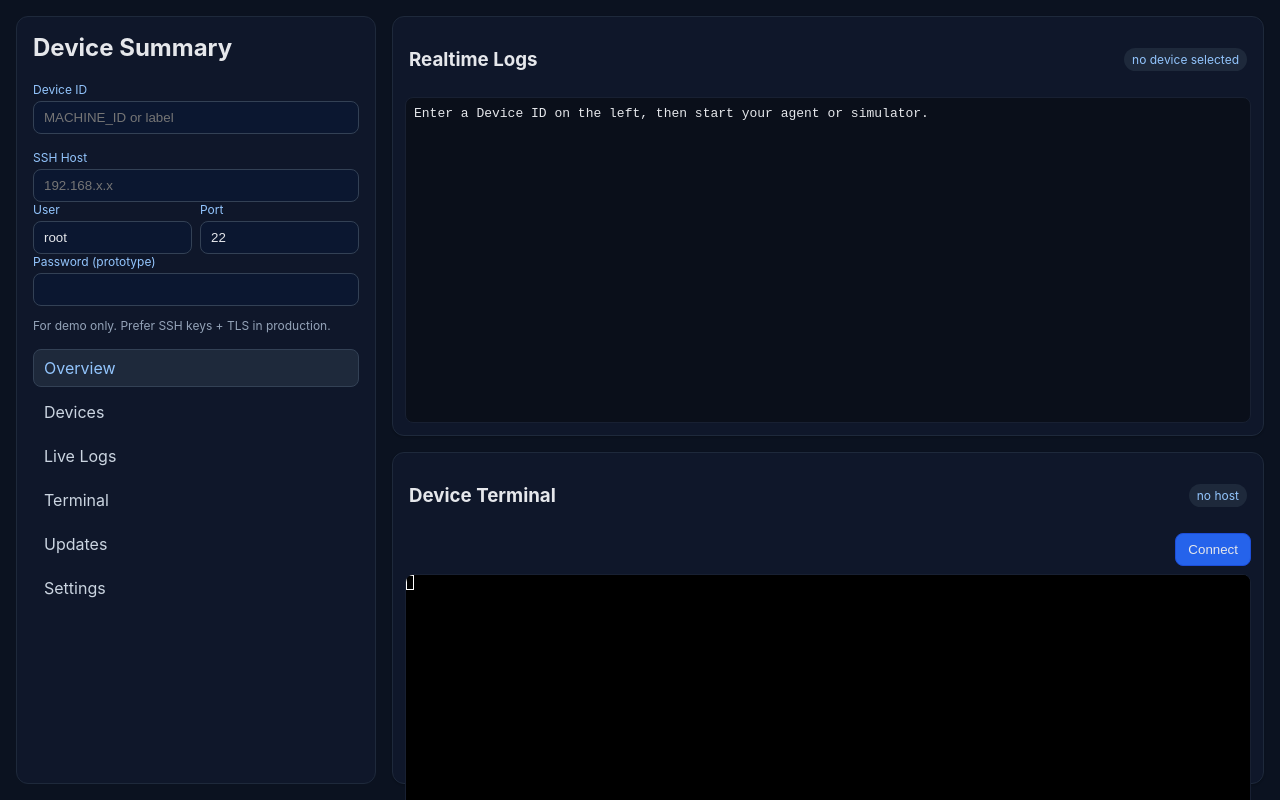
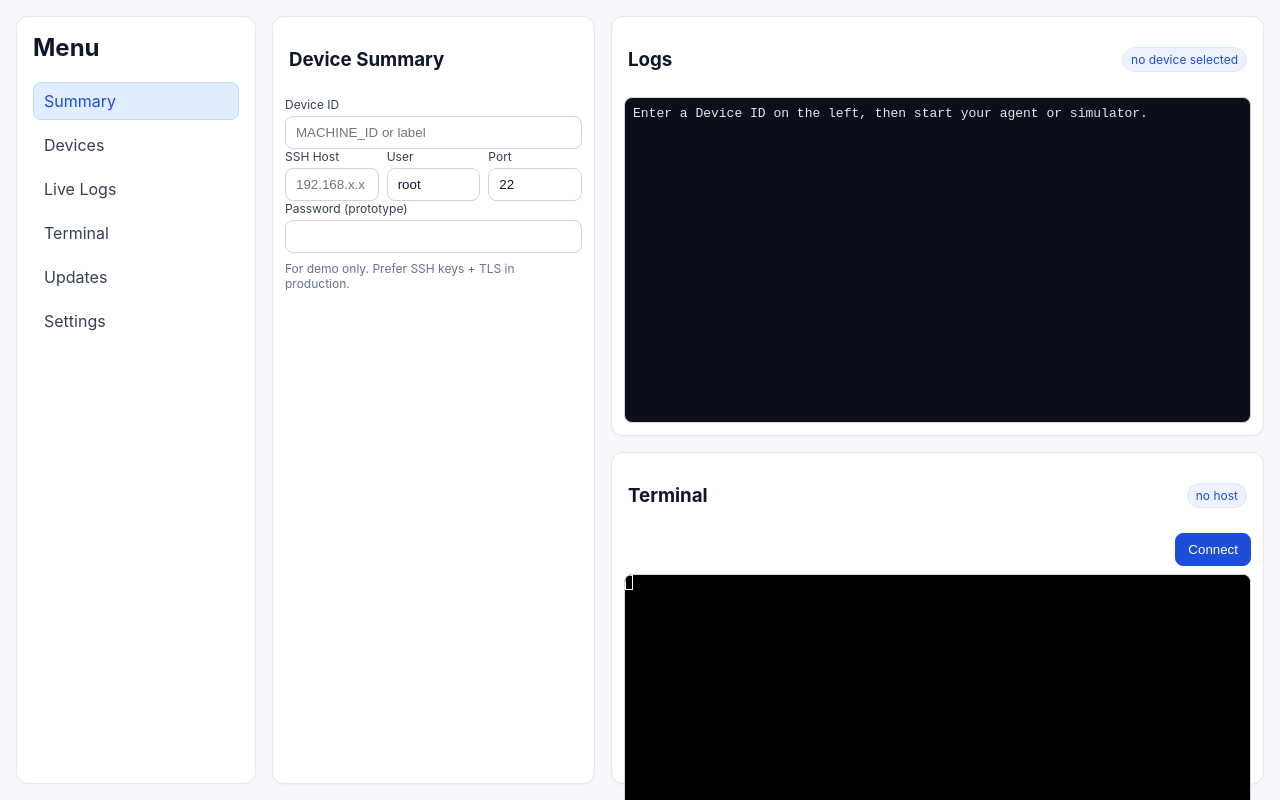
Before and after one commit to prashantdivate/device-fleet-management, a React (Vite) app in the folder client/: page /summary in a window 1280 px wide. Before the commit this address led to /overview. Built offline with nearby package versions, Linux system fonts and the light colour scheme.

Commit message:
Did GUI cleanup for light colors

```diff
--- a/client/src/App.jsx
+++ b/client/src/App.jsx
@@ -1,8 +1,8 @@
 import React from "react";
 import { Routes, Route, NavLink, Navigate } from "react-router-dom";
-import { SessionProvider, useSession } from "./ctx/SessionContext.jsx";
+import { SessionProvider } from "./ctx/SessionContext.jsx";
 
-import Overview from "./pages/Overview.jsx";
+import Summary from "./pages/Summary.jsx";      // <— renamed
 import Devices from "./pages/Devices.jsx";
 import Logs from "./pages/Logs.jsx";
 import Terminal from "./pages/Terminal.jsx";
@@ -10,52 +10,11 @@ import Updates from "./pages/Updates.jsx";
 import Settings from "./pages/Settings.jsx";
 
 function Sidebar() {
-  const { deviceId, setDeviceId, ssh, setSsh } = useSession();
   return (
     <>
-      <h2 className="title">Device Summary</h2>
-
-      <div className="section">
-        <label>Device ID</label>
-        <input
-          value={deviceId}
-          onChange={(e) => setDeviceId(e.target.value)}
-          placeholder="MACHINE_ID or label"
-        />
-      </div>
-
-      <div className="section">
-        <label>SSH Host</label>
-        <input
-          value={ssh.host}
-          onChange={(e) => setSsh({ ...ssh, host: e.target.value })}
-          placeholder="192.168.x.x"
-        />
-        <div className="row">
-          <div className="col">
-            <label>User</label>
-            <input value={ssh.user} onChange={(e) => setSsh({ ...ssh, user: e.target.value })} />
-          </div>
-          <div className="col">
-            <label>Port</label>
-            <input
-              type="number"
-              value={ssh.port}
-              onChange={(e) => setSsh({ ...ssh, port: parseInt(e.target.value || "22", 10) })}
-            />
-          </div>
-        </div>
-        <label>Password (prototype)</label>
-        <input
-          type="password"
-          value={ssh.password || ""}
-          onChange={(e) => setSsh({ ...ssh, password: e.target.value })}
-        />
-        <p className="hint">For demo only. Prefer SSH keys + TLS in production.</p>
-      </div>
-
+      <h2 className="title">Menu</h2>
       <nav className="nav">
-        <NavLink to="/overview" className={({isActive}) => "navlink" + (isActive ? " active" : "")}>Overview</NavLink>
+        <NavLink to="/summary"  className={({isActive}) => "navlink" + (isActive ? " active" : "")}>Summary</NavLink>
         <NavLink to="/devices"  className={({isActive}) => "navlink" + (isActive ? " active" : "")}>Devices</NavLink>
         <NavLink to="/logs"     className={({isActive}) => "navlink" + (isActive ? " active" : "")}>Live Logs</NavLink>
         <NavLink to="/terminal" className={({isActive}) => "navlink" + (isActive ? " active" : "")}>Terminal</NavLink>
@@ -74,14 +33,14 @@ function Layout() {
       </aside>
       <main className="right">
         <Routes>
-          <Route index element={<Navigate to="/overview" replace />} />
-          <Route path="/overview" element={<Overview />} />
+          <Route index element={<Navigate to="/summary" replace />} />
+          <Route path="/summary" element={<Summary />} />
           <Route path="/devices" element={<Devices />} />
           <Route path="/logs" element={<Logs />} />
           <Route path="/terminal" element={<Terminal />} />
           <Route path="/updates" element={<Updates />} />
           <Route path="/settings" element={<Settings />} />
-          <Route path="*" element={<Navigate to="/overview" replace />} />
+          <Route path="*" element={<Navigate to="/summary" replace />} />
         </Routes>
       </main>
     </div>
--- a/client/src/pages/Devices.jsx
+++ b/client/src/pages/Devices.jsx
@@ -1,16 +1,66 @@
-import React from "react";
+import React, { useEffect, useState } from "react";
+import { useSession } from "../ctx/SessionContext.jsx";
+
+function StatusPill({ status }) {
+  const ok = status === "online";
+  return (
+    <span className={"pill " + (ok ? "pill-ok" : "pill-off")}>
+      {ok ? "Online" : "Offline"}
+    </span>
+  );
+}
 
 export default function Devices() {
+  const { setDeviceId } = useSession();
+  const [rows, setRows] = useState([]);
+  const [loading, setLoading] = useState(true);
+
+  useEffect(() => {
+    fetch("/api/devices").then(r => r.json()).then(d => {
+      setRows(d.devices || []);
+    }).finally(() => setLoading(false));
+  }, []);
+
   return (
     <section className="card fill">
-      <div className="card-header"><h3>Devices</h3></div>
-      <div style={{padding:12}}>
-        <p>Coming soon: list devices detected from incoming logs (server/logs/*).</p>
-        <ul className="summary">
-          <li>Search & filters (site, status, version)</li>
-          <li>Click a device → open its logs/terminal</li>
-          <li>Bulk actions (restart service, set log level)</li>
-        </ul>
+      <div className="card-header">
+        <h3>Devices</h3>
+      </div>
+      <div className="table-wrap">
+        <table className="table">
+          <thead>
+            <tr>
+              <th>Status</th>
+              <th>Name / ID</th>
+              <th>Last Seen</th>
+              <th>OS Version</th>
+              <th>Supervisor</th>
+              <th>IP Address</th>
+              <th>Current Release</th>
+              <th>Target Release</th>
+            </tr>
+          </thead>
+          <tbody>
+            {loading && (
+              <tr><td colSpan="8" style={{textAlign:"center"}}>Loading…</td></tr>
+            )}
+            {!loading && rows.length === 0 && (
+              <tr><td colSpan="8" style={{textAlign:"center"}}>No devices yet.</td></tr>
+            )}
+            {rows.map((d) => (
+              <tr key={d.id} onClick={() => setDeviceId(d.id)} style={{cursor:"pointer"}}>
+                <td><StatusPill status={d.status} /></td>
+                <td>{d.id}</td>
+                <td>{d.last_seen ? new Date(d.last_seen).toLocaleString() : "—"}</td>
+                <td>{d.os_version ?? "—"}</td>
+                <td>{d.supervisor_version ?? "—"}</td>
+                <td>{d.ip_address ?? "—"}</td>
+                <td>{d.current_release ?? "—"}</td>
+                <td>{d.target_release ?? "—"}</td>
+              </tr>
+            ))}
+          </tbody>
+        </table>
       </div>
     </section>
   );
--- /dev/null
+++ b/client/src/pages/Summary.jsx
@@ -0,0 +1,68 @@
+import React from "react";
+import { useSession } from "../ctx/SessionContext.jsx";
+import LiveLogs from "../modules/LiveLogs.jsx";
+import SshTerminal from "../modules/SshTerminal.jsx";
+
+/* Layout: left = Device Summary card (like balena),
+   right top = Logs (fixed height), right bottom = Terminal. */
+export default function Summary() {
+  const { deviceId, setDeviceId, ssh, setSsh } = useSession();
+
+  return (
+    <div className="summary-grid">
+      <section className="card summary-card">
+        <div className="card-header">
+          <h3>Device Summary</h3>
+        </div>
+
+        <div className="summary-form">
+          <div className="row">
+            <div className="col">
+              <label>Device ID</label>
+              <input value={deviceId} onChange={(e)=>setDeviceId(e.target.value)} placeholder="MACHINE_ID or label" />
+            </div>
+          </div>
+
+          <div className="row">
+            <div className="col">
+              <label>SSH Host</label>
+              <input value={ssh.host||""} onChange={(e)=>setSsh({...ssh, host:e.target.value})} placeholder="192.168.x.x" />
+            </div>
+            <div className="col">
+              <label>User</label>
+              <input value={ssh.user||"root"} onChange={(e)=>setSsh({...ssh, user:e.target.value})} />
+            </div>
+            <div className="col">
+              <label>Port</label>
+              <input type="number" value={ssh.port||22} onChange={(e)=>setSsh({...ssh, port:parseInt(e.target.value||"22",10)})} />
+            </div>
+          </div>
+
+          <div className="row">
+            <div className="col">
+              <label>Password (prototype)</label>
+              <input type="password" value={ssh.password||""} onChange={(e)=>setSsh({...ssh, password:e.target.value})} />
+              <p className="hint" style={{marginTop:8}}>For demo only. Prefer SSH keys + TLS in production.</p>
+            </div>
+          </div>
+        </div>
+      </section>
+
+      <section className="card logs-card">
+        <div className="card-header">
+          <h3>Logs</h3>
+          <div className="pill">{deviceId || "no device selected"}</div>
+        </div>
+        <LiveLogs deviceId={deviceId} />
+      </section>
+
+      <section className="card term-card">
+        <div className="card-header">
+          <h3>Terminal</h3>
+          <div className="pill">{ssh.host || "no host"}</div>
+        </div>
+        <SshTerminal {...ssh} />
+      </section>
+    </div>
+  );
+}
--- a/client/src/styles.css
+++ b/client/src/styles.css
@@ -1,100 +1,164 @@
-:root { color-scheme: dark; }
+/* ==== Base / Theme (light, balena-ish) ==== */
+:root { color-scheme: light; }
 * { box-sizing: border-box; }
 html, body, #root { height: 100%; margin: 0; }
+
 body {
   font-family: Inter, system-ui, -apple-system, Segoe UI, Roboto, Helvetica, Arial, sans-serif;
-  background:#0b1220; color:#e5e7eb;
+  background: #f6f8fb;       /* light canvas */
+  color: #0f172a;            /* deep navy text */
 }
 
-/* Grid sticks to viewport height so nothing can push it taller */
+/* ==== App Layout ==== */
 .page {
   display: grid;
-  grid-template-columns: 360px 1fr;
+  grid-template-columns: 240px 1fr;   /* left menu width */
   gap: 16px;
   padding: 16px;
-  height: 100vh;
+  height: 100vh;                      /* lock to viewport */
   min-height: 0;
   overflow: hidden;
 }
 
-.sidebar { background:#0f172a; border:1px solid #1e293b; border-radius:12px; padding:16px; }
+.sidebar {
+  background: #ffffff;
+  border: 1px solid #e5e7eb;
+  border-radius: 12px;
+  padding: 16px;
+}
 .title { margin-top: 0; }
 
-.section { margin-bottom: 16px; }
-label { display:block; font-size:12px; color:#93c5fd; margin-bottom:4px; }
-input { width:100%; padding:8px 10px; border-radius:8px; background:#0b1730; border:1px solid #334155; color:#e5e7eb; }
-
-.row { display:flex; gap:8px; }
-.col { flex:1; }
-
-/* Right column fills the page height; children must fit inside */
 .right {
   display: flex;
   flex-direction: column;
   gap: 16px;
   height: 100%;
+  min-height: 0;     /* allow inner scroll areas */
+}
+
+/* ==== Cards ==== */
+.card {
+  background: #ffffff;
+  border: 1px solid #e5e7eb;
+  border-radius: 12px;
+  padding: 12px;
+  box-shadow: 0 1px 2px rgba(0,0,0,.04);
+  display: flex;
+  flex-direction: column;
   min-height: 0;
 }
 
-/* Cards are flex columns so their content can flex/scroll */
-.card {
-  background:#0f172a; border:1px solid #1e293b; border-radius:12px;
-  padding:12px; box-shadow:0 1px 2px rgba(0,0,0,.2);
-  display:flex; flex-direction:column;
-  min-height:0;
+.card-header {
+  display: flex;
+  justify-content: space-between;
+  align-items: center;
+  padding: 0 4px 8px 4px;
 }
 
-.card-header { display:flex; justify-content:space-between; align-items:center; padding:0 4px 8px 4px; }
-.pill { font-size:12px; padding:4px 8px; border-radius:999px; background:#1e293b; color:#93c5fd; }
+.pill {
+  font-size: 12px;
+  padding: 4px 8px;
+  border-radius: 999px;
+  background: #eef2ff;
+  color: #1d4ed8;
+  border: 1px solid #dbeafe;
+}
+.pill-ok  { background:#ecfdf5; color:#047857; border-color:#a7f3d0; }
+.pill-off { background:#fef2f2; color:#b91c1c; border-color:#fecaca; }
 
-/* --- HARD CAP: fixed-height logs window --- */
+/* ==== Sidebar Nav ==== */
+.nav { display: flex; flex-direction: column; gap: 6px; margin-top: 4px; }
+.navlink {
+  display: block; text-decoration: none; color: #334155;
+  padding: 8px 10px; border-radius: 8px; border: 1px solid transparent;
+}
+.navlink:hover  { background: #f1f5f9; border-color: #e2e8f0; }
+.navlink.active { background: #e0ecff; color: #1d4ed8; border-color: #bfdbfe; }
+
+/* ==== Forms / Inputs ==== */
+.section { margin-bottom: 16px; }
+label { display: block; font-size: 12px; color: #334155; margin-bottom: 4px; }
+input {
+  width: 100%; padding: 8px 10px; border-radius: 8px;
+  background: #ffffff; border: 1px solid #d1d5db; color: #0f172a;
+}
+.row { display: flex; gap: 8px; }
+.col { flex: 1; }
+
+button {
+  background: #1d4ed8; border: 1px solid #1d4ed8; color: #ffffff;
+  padding: 8px 12px; border-radius: 8px; cursor: pointer;
+}
+button:hover { filter: brightness(1.05); }
+.hint { font-size: 12px; color: #64748b; }
+
+/* ==== Summary page grid (left = device card, right = logs+terminal) ==== */
+.summary-grid {
+  display: grid;
+  grid-template-columns: 1.1fr 1.4fr;
+  grid-template-rows: 1fr 1fr;
+  gap: 16px;
+  height: 100%;
+  min-height: 0;
+}
+.summary-card { grid-column: 1; grid-row: 1 / span 2; }
+
+/* Fixed-height logs card (never grows) + terminal fills remainder */
 .logs-card {
-  flex: 0 0 420px;  /* do not grow or shrink; fixed 420px tall */
+  grid-column: 2; grid-row: 1;
+  flex: 0 0 420px;
   height: 420px;
   min-height: 420px;
-  overflow: hidden; /* content must scroll inside */
+  overflow: hidden;    /* logs scroll inside .logs-pane */
+}
+.term-card {
+  grid-column: 2; grid-row: 2;
+  min-height: 0;
+  flex: 1 1 auto;
 }
 
-/* Terminal takes the remaining space */
-.term-card {
-  flex: 1 1 auto;
-  min-height: 0;
-}
-
-/* The <pre> with logs scrolls INSIDE the logs card */
+/* ==== Logs pane (dark for readability) ==== */
 .logs-pane {
   flex: 1;
   min-height: 0;
   height: 100%;
-  overflow-y: auto;      /* vertical scroll inside */
-  overflow-x: auto;      /* horizontal scroll if a line is too long */
-  white-space: pre-wrap; /* wrap long lines; change to 'pre' if you prefer horiz scroll */
+  overflow-y: auto;        /* scroll inside fixed card */
+  overflow-x: auto;
+  white-space: pre-wrap;   /* change to 'pre' if you prefer horiz scroll */
   overflow-wrap: anywhere;
-  margin: 0;             /* <pre> default margin can add extra height */
-  background:#0a0f1a; padding:8px; border-radius:8px; border:1px solid #182032;
+  margin: 0;
+  background: #0a0f1a;     /* dark code-like box */
+  color: #e5e7eb;
+  padding: 8px;
+  border-radius: 8px;
+  border: 1px solid #d1d5db;
 }
 
-.term-wrap { display:flex; flex-direction:column; height:100%; }
-.term-toolbar { display:flex; justify-content:flex-end; margin-bottom:8px; }
-.term-pane { flex:1; overflow:hidden; background:#000; border-radius:8px; border:1px solid #182032; }
+/* ==== Terminal ==== */
+.term-wrap { display: flex; flex-direction: column; height: 100%; }
+.term-toolbar { display: flex; justify-content: flex-end; margin-bottom: 8px; }
+.term-pane {
+  flex: 1;
+  overflow: hidden;
+  background: #000000;
+  border-radius: 8px;
+  border: 1px solid #d1d5db;
+}
 
-button { background:#2563eb; border:1px solid #1d4ed8; color:#e5e7eb; padding:8px 12px; border-radius:8px; cursor:pointer; }
-button:hover { filter:brightness(1.1); }
-.hint { font-size:12px; color:#94a3b8; }
+/* ==== Devices table ==== */
+.table-wrap { overflow: auto; }
+.table {
+  width: 100%;
+  border-collapse: collapse;
+  font-size: 14px;
+}
+.table th, .table td {
+  border-bottom: 1px solid #e5e7eb;
+  padding: 10px 12px;
+  text-align: left;
+  white-space: nowrap;
+}
+.table tbody tr:hover { background: #f8fafc; }
 
-
-/* Sidebar nav */
-.nav { display: flex; flex-direction: column; gap: 6px; margin-top: 8px; }
-.navlink {
-  display: block;
-  text-decoration: none;
-  color: #cbd5e1;
-  padding: 8px 10px;
-  border-radius: 8px;
-  border: 1px solid transparent;
-}
-.navlink:hover { background: #142033; border-color: #1e293b; }
-.navlink.active { background: #1e293b; color: #93c5fd; border-color: #334155; }
-
-/* Single-card pages should expand to fill the right column */
+/* ==== Utility ==== */
 .fill { flex: 1 1 auto; min-height: 0; }
```
Also changed, not shown: 2 other files (tests, documents, lock files or other folders).
